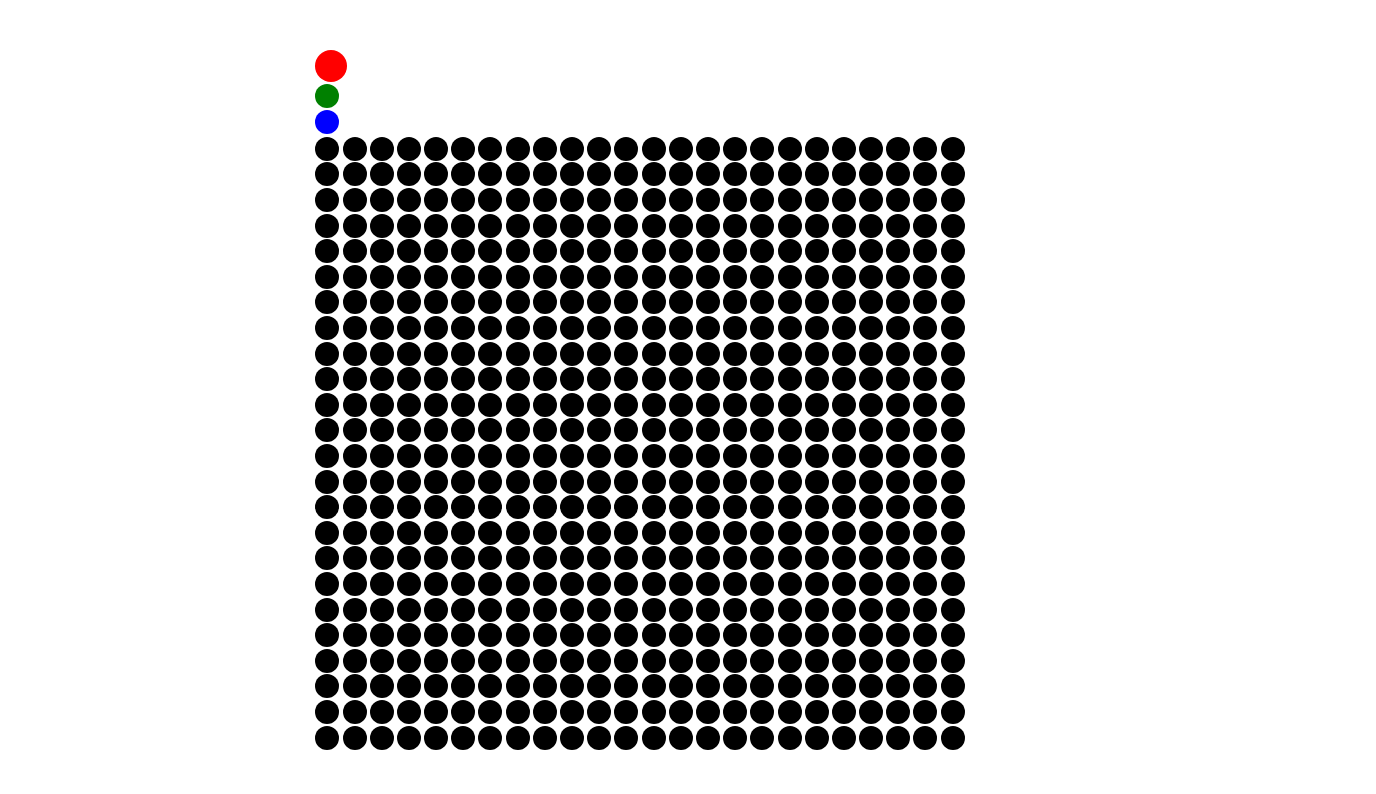
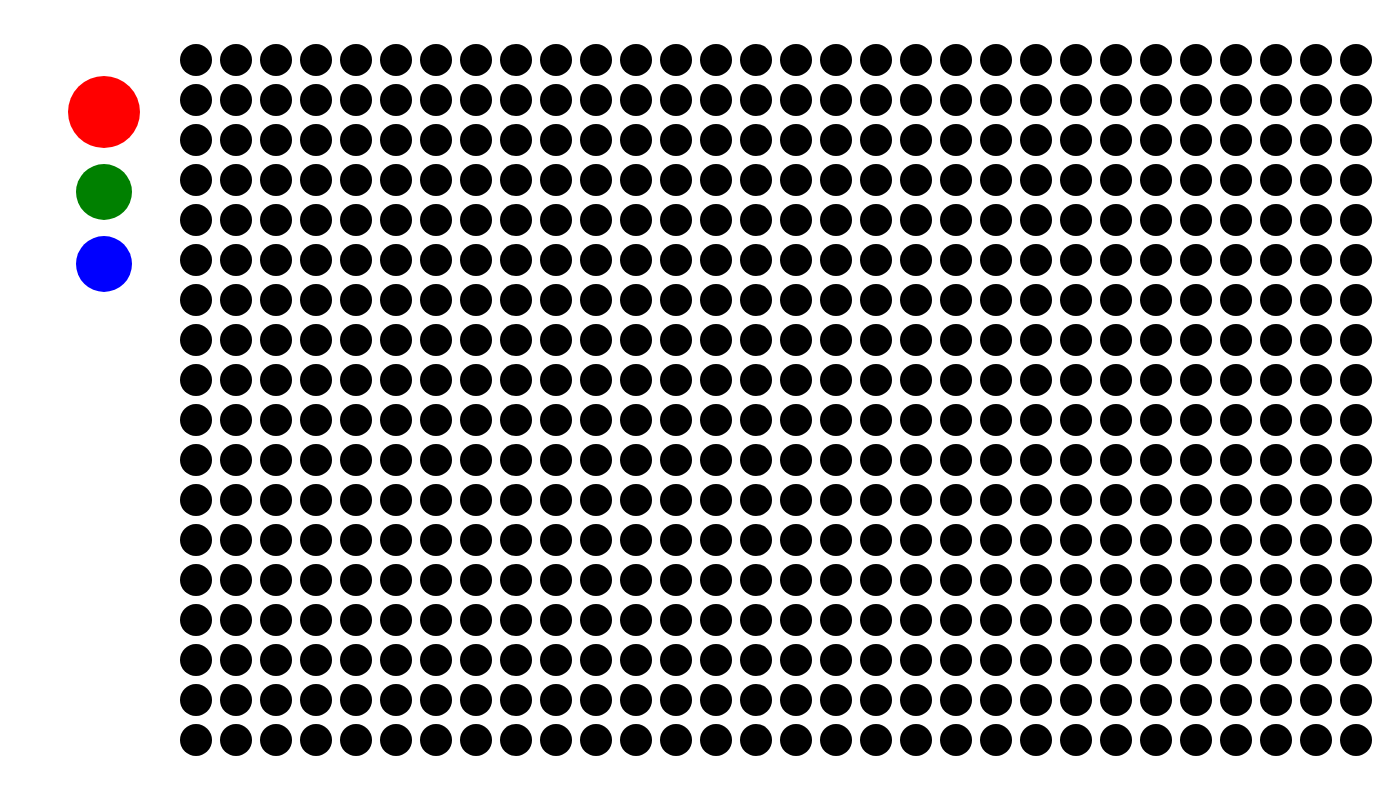
Before and after one commit to connorvessely/light-color-board, a React (Vite) app in the folder light-color-board-frontend/: page / in a window 1280 px wide. Shown: the top 794 px of the page, 1376 px wide, since content can reach past the window. Built offline with nearby package versions, Linux system fonts and the light colour scheme.

Commit message:
Style and resize mainpage

```diff
--- a/light-color-board-frontend/src/mainPage/ColorBoard.jsx
+++ b/light-color-board-frontend/src/mainPage/ColorBoard.jsx
@@ -2,8 +2,9 @@ import { useEffect } from "react";
 import DotRow from "./DotRow"
 
 function ColorBoard() {
-    const rowLength = 24
-    const numberOfRows = Array.from({ length: rowLength }, (_, i) => i)
+    //TODO: select proper row length
+    const rowLength = 30
+    const numberOfRows = Array.from({ length: 18 }, (_, i) => i)
 
 
     return (
--- a/light-color-board-frontend/src/mainPage/ColorOption.jsx
+++ b/light-color-board-frontend/src/mainPage/ColorOption.jsx
@@ -5,7 +5,7 @@ import { SelectColorContext } from "./MainPage";
 function ColorOption({colorName}) {
     const {selectedColor, setSelectedColor} = useContext(SelectColorContext);
     return (
-        <div className={"color-dot " + colorName + (selectedColor==colorName?" selected-color":"")} onClick={()=>setSelectedColor(colorName)}>
+        <div className={"color-option " + colorName + (selectedColor==colorName?" selected-color":"")} onClick={()=>setSelectedColor(colorName)}>
 
         </div>
     )
--- a/light-color-board-frontend/src/mainPage/MainPage.css
+++ b/light-color-board-frontend/src/mainPage/MainPage.css
@@ -1,13 +1,38 @@
+.main-page{
+    display: flex;
+    justify-content: space-between;
+}
+
+.palette{
+    justify-items: center;
+    margin: 20px;
+}
+
 .color-board{
     display: flex;
     flex-direction: row;
+    flex-wrap: wrap;
 }
+
+.dot-row{
+    display: flex;
+    flex-direction: row;
+}
+
 .color-dot{
+    /* TODO: Select proper height, width, margin*/
     background-color: black;
-    height: 3vh;
-    width: 3vh;
+    height: 4vh;
+    width: 4vh;
     border-radius: 50%;
-    margin: .2vh;
+    margin: .5vh;
+}
+
+.color-option{
+    height: 7vh;
+    width: 7vh;
+    border-radius: 50%;
+    margin: 2vh;
 }
 
 .red{
@@ -23,6 +48,7 @@
 }
 
 .selected-color{
-    height: 4vh;
-    width: 4vh;
+    transition: 0.5s;
+    height: 9vh;
+    width: 9vh;
 }
--- a/light-color-board-frontend/src/mainPage/MainPage.jsx
+++ b/light-color-board-frontend/src/mainPage/MainPage.jsx
@@ -13,7 +13,7 @@ function MainPage() {
     const [selectedColor, setSelectedColor] = useState(colorOptions[0])
 
     return (
-        <>
+        <div className='main-page'>
             <SelectColorContext
                 value={{
                     selectedColor,
@@ -25,7 +25,7 @@ function MainPage() {
                 </div>
                 <ColorBoard></ColorBoard>
             </SelectColorContext>
-        </>
+        </div>
     )
 }
 
```
Lines whose indentation alone changed are shown as unchanged.
